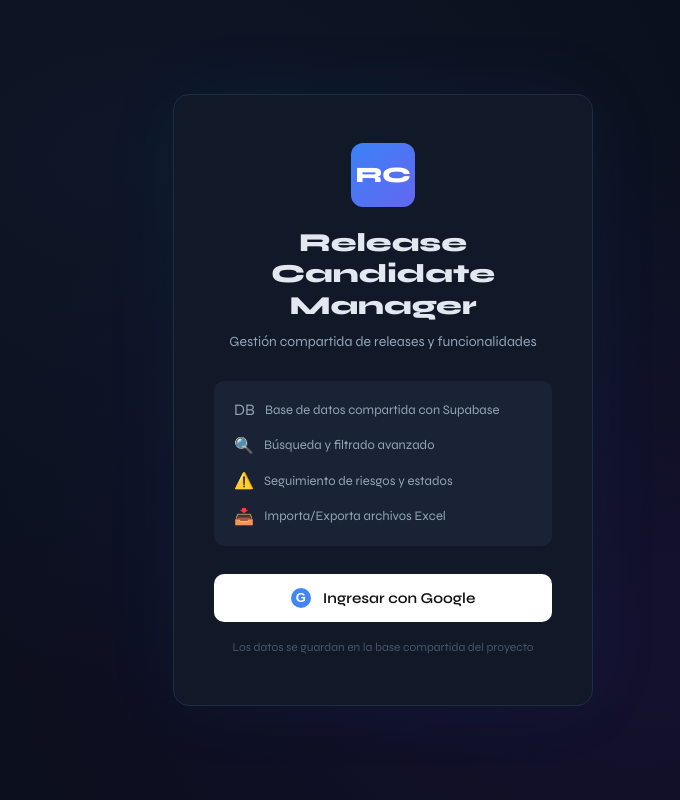
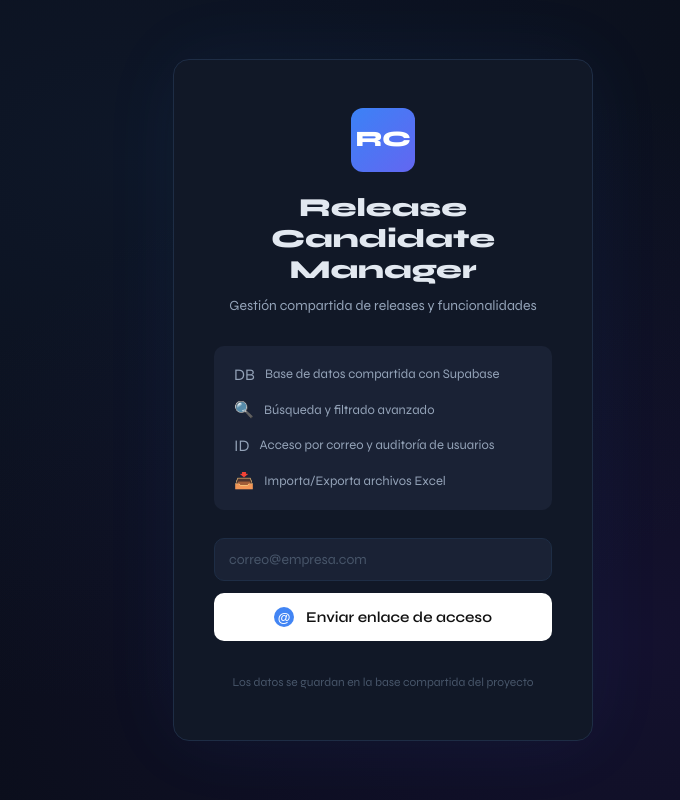
Before and after one commit to GustavoMirandaBsol/release-manager, a React (Vite) app: page / in a window 1280 px wide. Shown: the whole page, without its empty margins (257-937 px from the left). Built offline with nearby package versions, Linux system fonts and the light colour scheme; no server answers.

Commit message:
Use email magic link login

```diff
--- a/src/pages/Login.jsx
+++ b/src/pages/Login.jsx
@@ -1,24 +1,35 @@
 // src/pages/Login.jsx
 import { useState } from "react";
 import { importFromExcel, isSupabaseBackendEnabled } from "../services/localExcelService";
-import { signInWithGoogle } from "../services/authService";
+import { signInWithEmail } from "../services/authService";
 
 export default function Login({ onLoginSuccess }) {
   const [loading, setLoading] = useState(false);
   const [error, setError] = useState(null);
+  const [email, setEmail] = useState("");
+  const [magicLinkSent, setMagicLinkSent] = useState(false);
 
   const handleStartLocalMode = () => {
     setError(null);
     onLoginSuccess();
   };
 
-  const handleGoogleLogin = async () => {
+  const handleEmailLogin = async (e) => {
+    e.preventDefault();
+    if (!email.trim()) {
+      setError("Ingresa un correo electrónico.");
+      return;
+    }
+
     setLoading(true);
     setError(null);
+    setMagicLinkSent(false);
     try {
-      await signInWithGoogle();
+      await signInWithEmail(email.trim());
+      setMagicLinkSent(true);
     } catch (err) {
-      setError(`Error al iniciar sesión con Google: ${err.message}`);
+      setError(`Error al enviar el enlace de acceso: ${err.message}`);
+    } finally {
       setLoading(false);
     }
   };
@@ -66,8 +77,8 @@ export default function Login({ onLoginSuccess }) {
             <span>Búsqueda y filtrado avanzado</span>
           </div>
           <div className="feature-item">
-            <span className="feature-icon">⚠️</span>
-            <span>Seguimiento de riesgos y estados</span>
+            <span className="feature-icon">ID</span>
+            <span>Acceso por correo y auditoría de usuarios</span>
           </div>
           <div className="feature-item">
             <span className="feature-icon">📥</span>
@@ -81,26 +92,42 @@ export default function Login({ onLoginSuccess }) {
           </div>
         )}
 
-        <button
-          className="btn-ms-login"
-          onClick={isSupabaseBackendEnabled ? handleGoogleLogin : handleStartLocalMode}
-          disabled={loading}
-        >
-          {isSupabaseBackendEnabled ? (
-            <span className="google-mark">G</span>
-          ) : (
+        {magicLinkSent && (
+          <div className="alert alert-success">
+            <span>✓ Revisa tu correo y abre el enlace de acceso.</span>
+          </div>
+        )}
+
+        {isSupabaseBackendEnabled ? (
+          <form className="login-form" onSubmit={handleEmailLogin}>
+            <input
+              className="login-input"
+              type="email"
+              placeholder="correo@empresa.com"
+              value={email}
+              onChange={(e) => setEmail(e.target.value)}
+              disabled={loading}
+              required
+            />
+            <button className="btn-ms-login" type="submit" disabled={loading}>
+              <span className="google-mark">@</span>
+              {loading ? "Enviando..." : "Enviar enlace de acceso"}
+            </button>
+          </form>
+        ) : (
+          <button
+            className="btn-ms-login"
+            onClick={handleStartLocalMode}
+            disabled={loading}
+          >
             <svg width="20" height="20" viewBox="0 0 24 24" fill="none" stroke="currentColor">
               <path d="M21 15v4a2 2 0 0 1-2 2H5a2 2 0 0 1-2-2v-4"></path>
               <polyline points="17 8 12 3 7 8"></polyline>
               <line x1="12" y1="3" x2="12" y2="15"></line>
             </svg>
-          )}
-          {loading
-            ? "Iniciando..."
-            : isSupabaseBackendEnabled
-              ? "Ingresar con Google"
-              : "Iniciar en modo local"}
-        </button>
+            {loading ? "Iniciando..." : "Iniciar en modo local"}
+          </button>
+        )}
 
         {!isSupabaseBackendEnabled && (
           <>
--- a/src/services/authService.js
+++ b/src/services/authService.js
@@ -24,7 +24,7 @@ export async function getCurrentUserProfile() {
   return getUserProfile(data.user);
 }
 
-export async function signInWithGoogle() {
+export async function signInWithEmail(email) {
   if (!isSupabaseConfigured || !supabase) {
     throw new Error("Supabase no está configurado");
   }
@@ -33,10 +33,10 @@ export async function signInWithGoogle() {
   redirectUrl.hash = "";
   redirectUrl.search = "";
 
-  const { error } = await supabase.auth.signInWithOAuth({
-    provider: "google",
+  const { error } = await supabase.auth.signInWithOtp({
+    email,
     options: {
-      redirectTo: redirectUrl.toString(),
+      emailRedirectTo: redirectUrl.toString(),
     },
   });
 
--- a/src/styles.css
+++ b/src/styles.css
@@ -119,6 +119,33 @@ body {
 }
 .btn-ms-login:hover { opacity: 0.92; transform: translateY(-1px); }
 .btn-ms-login:disabled { opacity: 0.6; cursor: not-allowed; }
+
+.login-form {
+  display: flex;
+  flex-direction: column;
+  gap: 12px;
+  margin-bottom: 16px;
+}
+
+.login-input {
+  width: 100%;
+  background: var(--surface2);
+  border: 1px solid var(--border);
+  border-radius: var(--radius);
+  padding: 12px 14px;
+  color: var(--text);
+  font-family: var(--sans);
+  font-size: 14px;
+  outline: none;
+  transition: border-color 0.2s, box-shadow 0.2s;
+}
+
+.login-input:focus {
+  border-color: var(--accent);
+  box-shadow: 0 0 0 3px #3b82f620;
+}
+
+.login-input::placeholder { color: var(--text3); }
 
 .google-mark {
   width: 20px;
```
Also changed, not shown: 2 other files (tests, documents, lock files or other folders).
